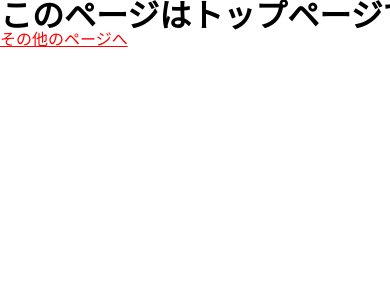
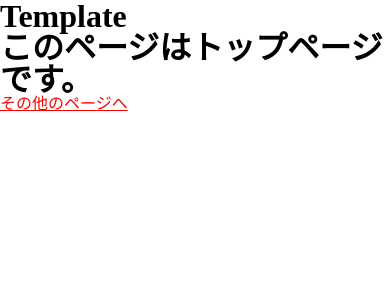
Before and after one commit to genki0301ab/template, a PHP site: page / in a window 390 px wide; the page is wider, and only the part inside the window is pictured. Shown: the top 300 px of that part. Run offline with PHP 8.4, Linux system fonts and the light colour scheme; style sheets or scripts are compiled from the project's sources.

Commit message:
no message

```diff
--- a/htdocs/index.js
+++ b/htdocs/index.js
@@ -2,6 +2,5 @@
 $(window).on('load', function() {
     $(function() {
         let top = window.sitename;
-        console.log(top.window.width);
     });
 });
--- a/htdocs/shared/css/common.css
+++ b/htdocs/shared/css/common.css
@@ -93,3 +93,9 @@ select:focus {
   display: block;
   white-space: pre;
 }
+
+@media screen and (max-width: 769px) {
+  .container {
+    min-width: 100%;
+  }
+}
--- a/htdocs/shared/css/common.scss
+++ b/htdocs/shared/css/common.scss
@@ -88,3 +88,11 @@ select {
 	display: block;
 	white-space: pre;
 }
+
+@media screen and(max-width: $breakPoint) {
+
+.container {
+    min-width: 100%;
+}
+
+}
--- a/htdocs/shared/inc/header.php
+++ b/htdocs/shared/inc/header.php
@@ -42,6 +42,10 @@
 <div class="container">
 <div class="header-wrapper">
 	<header class="header">
+        <div class="header-inner">
+            <h1 class="header__logo">Template</h1>
+        </div>
+        <!-- end header-inner -->
 	</header>
 </div>
 <!-- end header-wrapper -->
```
